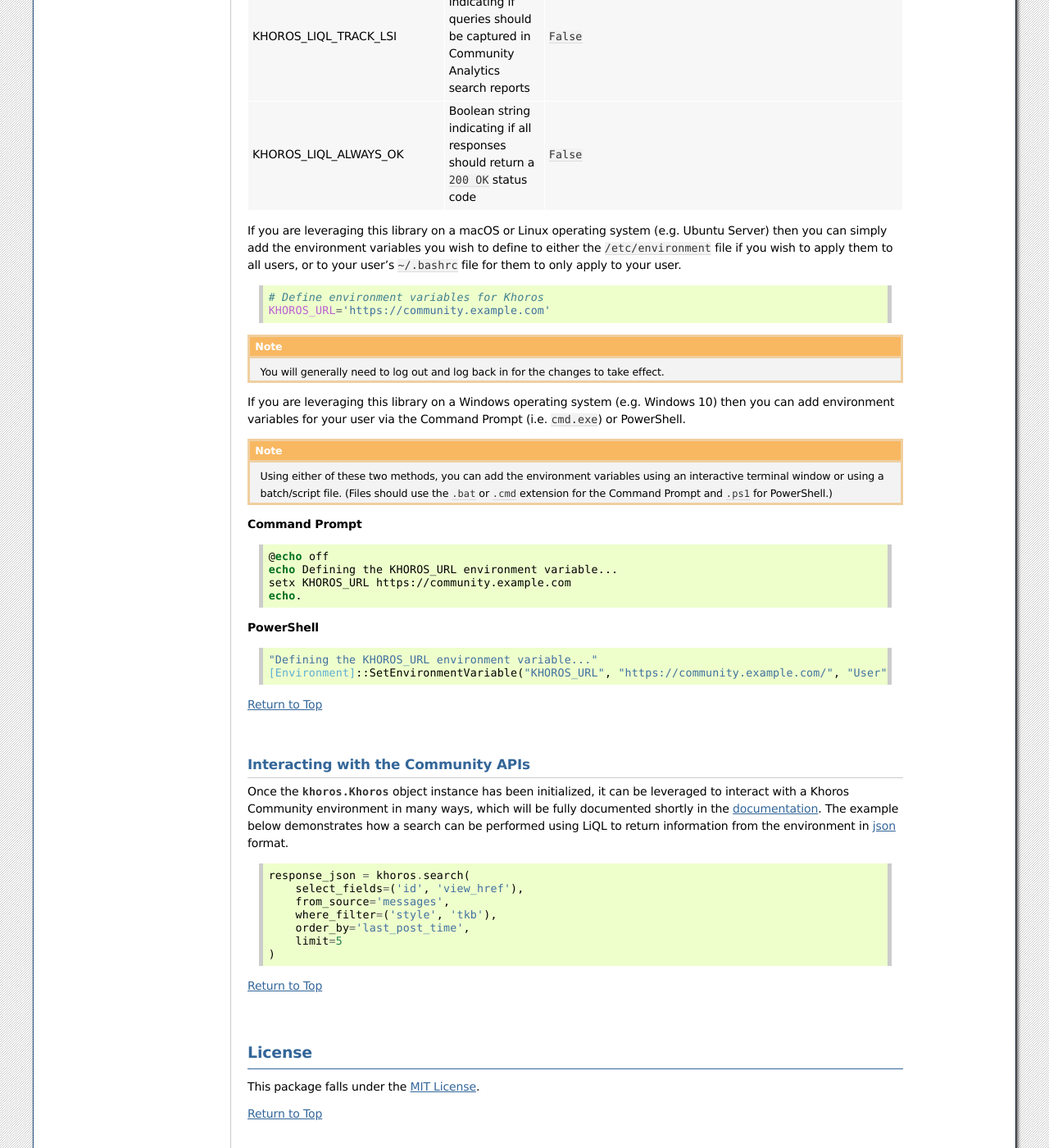
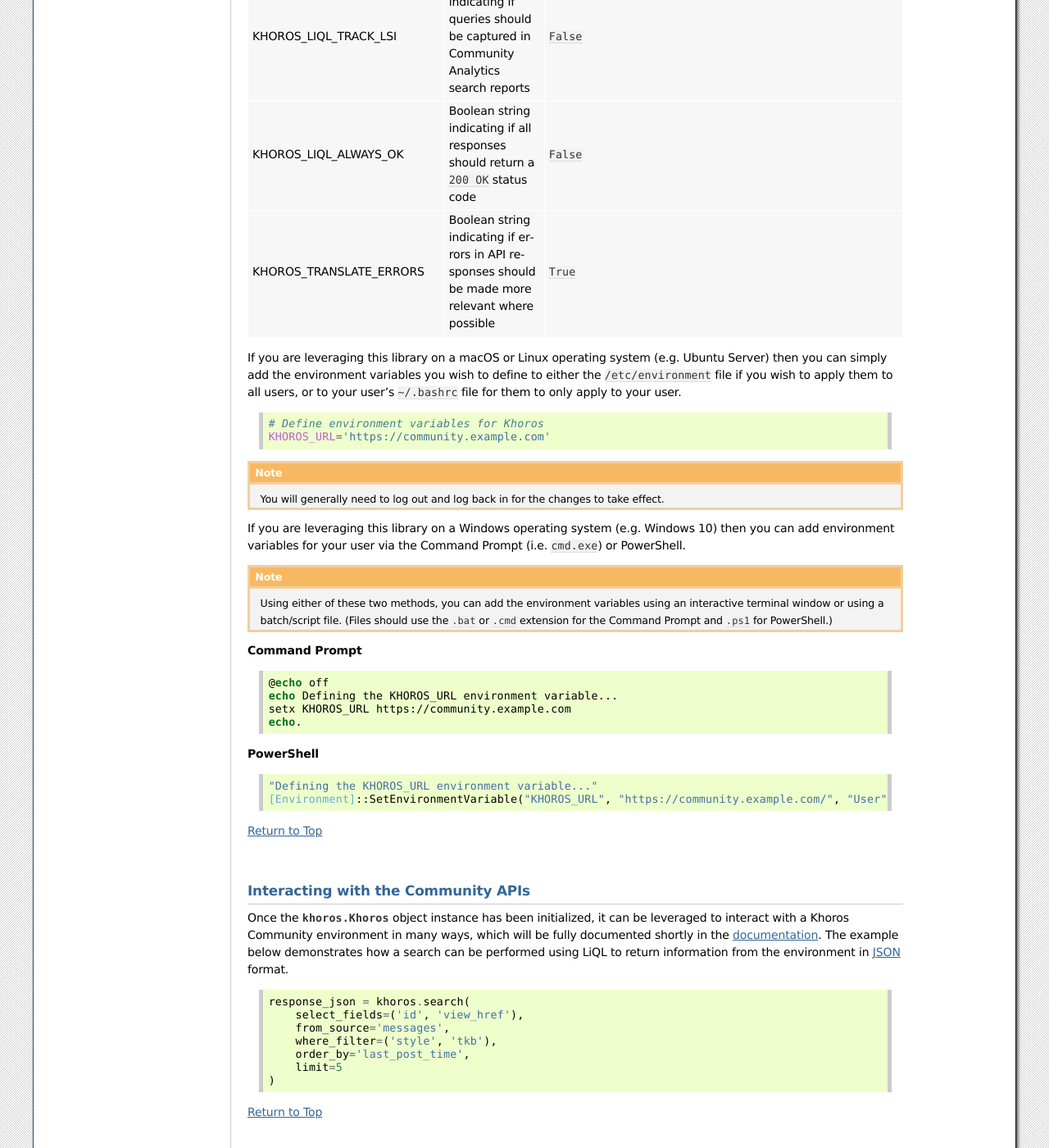
Before and after one commit to jeffshurtliff/khoros, a Sphinx documentation site: the page built from docs/introduction.rst, in a window 1280 px wide and 1400 px high, scrolled down 4353 px. Shown: the whole window at 82% size. Built offline with Sphinx 7.4.7, drawn with Linux system fonts in a browser that asks for light colours; some of the changed text lies outside the part shown.

Commit message:
Added a roadmap section and a reference to the KHOROS_TRANSLATE_ERRORS environment variable

```diff
--- a/docs/changelog.rst
+++ b/docs/changelog.rst
@@ -56,6 +56,8 @@
 
 * Added the :py:mod:`khoros.objects.tags` module  to the :doc:`primary-modules` page.
 * Added the :py:mod:`khoros.errors.translations` module to the :doc:`supporting-modules` page.
+* Added a reference to the ``KHOROS_TRANSLATE_ERRORS`` environment variable and added a new
+  **Roadmap** section to both the :doc:`introduction` page and the ``README.md`` file.
 
 General
 -------
--- a/docs/introduction.rst
+++ b/docs/introduction.rst
@@ -249,6 +249,9 @@
    * - KHOROS_LIQL_ALWAYS_OK
      - Boolean string indicating if all responses should return a ``200 OK`` status code
      - ``False``
+   * - KHOROS_TRANSLATE_ERRORS
+     - Boolean string indicating if errors in API responses should be made more relevant where possible
+     - ``True``
 
 If you are leveraging this library on a macOS or Linux operating system (e.g. Ubuntu Server) then you can simply
 add the environment variables you wish to define to either the ``/etc/environment`` file if you wish to apply
@@ -294,7 +297,7 @@
 with a Khoros Community environment in many ways, which will be fully documented shortly in the
 `documentation <https://khoros.readthedocs.io/en/latest/>`_. The example below demonstrates how
 a search can be performed using LiQL to return information from the environment in
-`json <https://en.wikipedia.org/wiki/JSON>`_ format.
+`JSON <https://en.wikipedia.org/wiki/JSON>`_ format.
 
 .. code-block:: python
 
@@ -328,6 +331,16 @@
 
 |
 
+*******
+Roadmap
+*******
+Upcoming improvements to the library can be found in the
+`2020 Roadmap on GitHub <https://github.com/jeffshurtliff/khoros/projects/1>`_.
+
+:doc:`Return to Top <introduction>`
+
+|
+
 **********
 Disclaimer
 **********
```
Also changed, not shown: README.md (+4 -0 lines).
